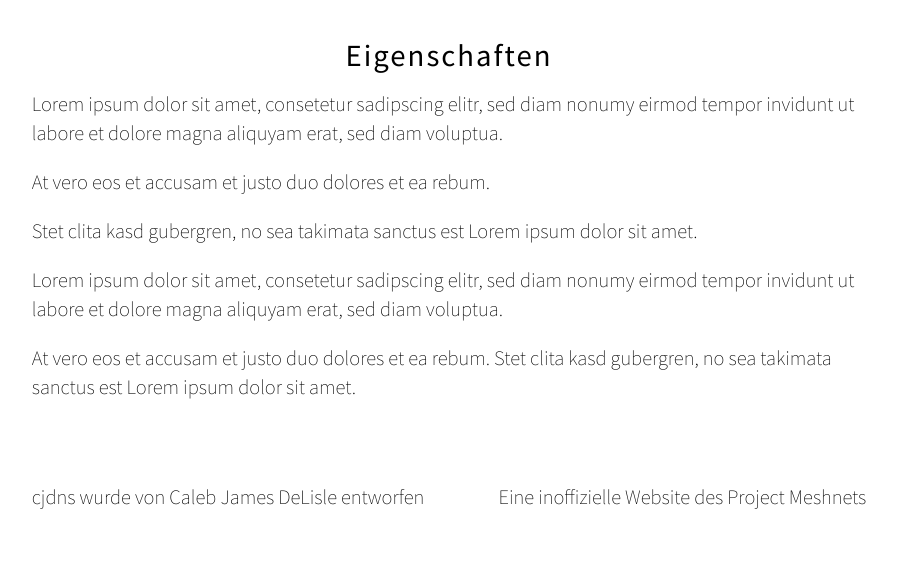
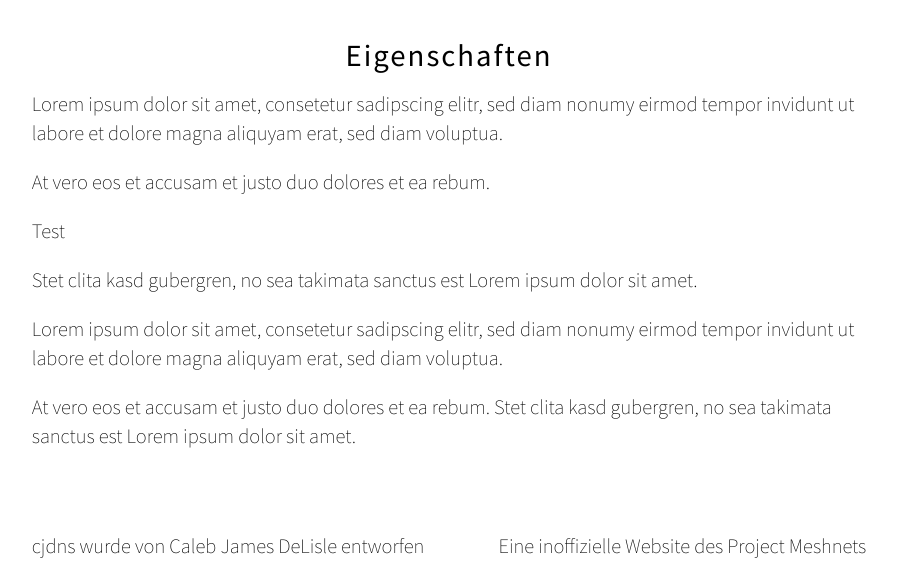
Before and after one commit to mawalu/cjdns-website, a Jekyll site: the page built from de/index.html, in a window 1280 px wide. Shown: the part 589-1170 px from the top of the page, without its empty margins (191-1088 px from the left). Built offline with Jekyll 4.4.1, drawn with Linux system fonts in a browser that asks for light colours; some web fonts are replaced; Markdown is read by kramdown in place of the engine named in the settings; before the commit the page ends 1121 px from its top, so only the background shows below that.

Commit message:
Update features.md

```diff
--- a/de/features.md
+++ b/de/features.md
@@ -7,6 +7,8 @@ Lorem ipsum dolor sit amet, consetetur sadipscing elitr, sed diam nonumy eirmod
 
 At vero eos et accusam et justo duo dolores et ea rebum.
 
+<span>Test</span>
+
 Stet clita kasd gubergren, no sea takimata sanctus est Lorem ipsum dolor sit amet.
 
 Lorem ipsum dolor sit amet, consetetur sadipscing elitr, sed diam nonumy eirmod tempor invidunt ut labore et dolore magna aliquyam erat, sed diam voluptua.
```
